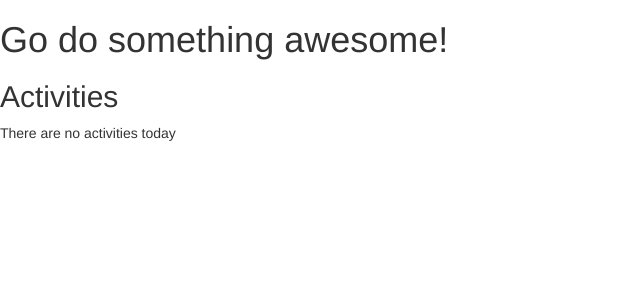
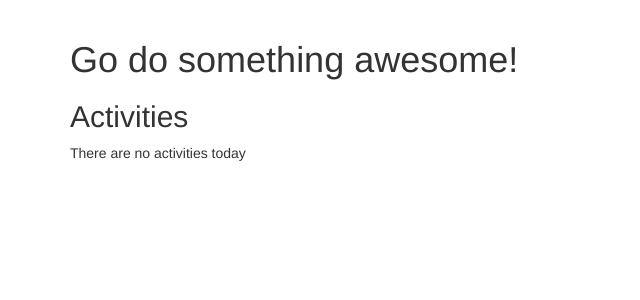
Before and after one commit to chris-swan/walk_ins_welcome, a PHP site: template views/index.html.twig in a window 1280 px wide. Shown: the part 52-352 px from the top of the page, without its empty margins (0-640 px from the left). Run offline with PHP 8.4, Linux system fonts and the light colour scheme; the template is opened without the code that fills it, so the values that code supplies are empty; some libraries are stand-ins or nearby versions.

Commit message:
a few more changes to paths

```diff
--- a/views/index.html.twig
+++ b/views/index.html.twig
@@ -24,6 +24,7 @@
             </div>
         </div>
         </nav>
+        <div class='container'>
             <h1>Go do something awesome!</h1>
             <h2>Activities</h2>
 
@@ -37,7 +38,6 @@
             {% else %}
                 <p>There are no activities today</p>
             {% endif %}
-
-
+        </div>
     </body>
 </html>
--- a/views/userhome.html.twig
+++ b/views/userhome.html.twig
@@ -27,6 +27,7 @@
         </div>
         </nav>
 <body>
+    <div class='container'>
         {% if users is not empty %}
             <p> Here are the users: </p>
             <ul>
@@ -50,4 +51,5 @@
                 <br>
             <button type='submit'>Add user</button>
         </form>
+    </div>
 </body>
```
Lines whose indentation alone changed are shown as unchanged.
